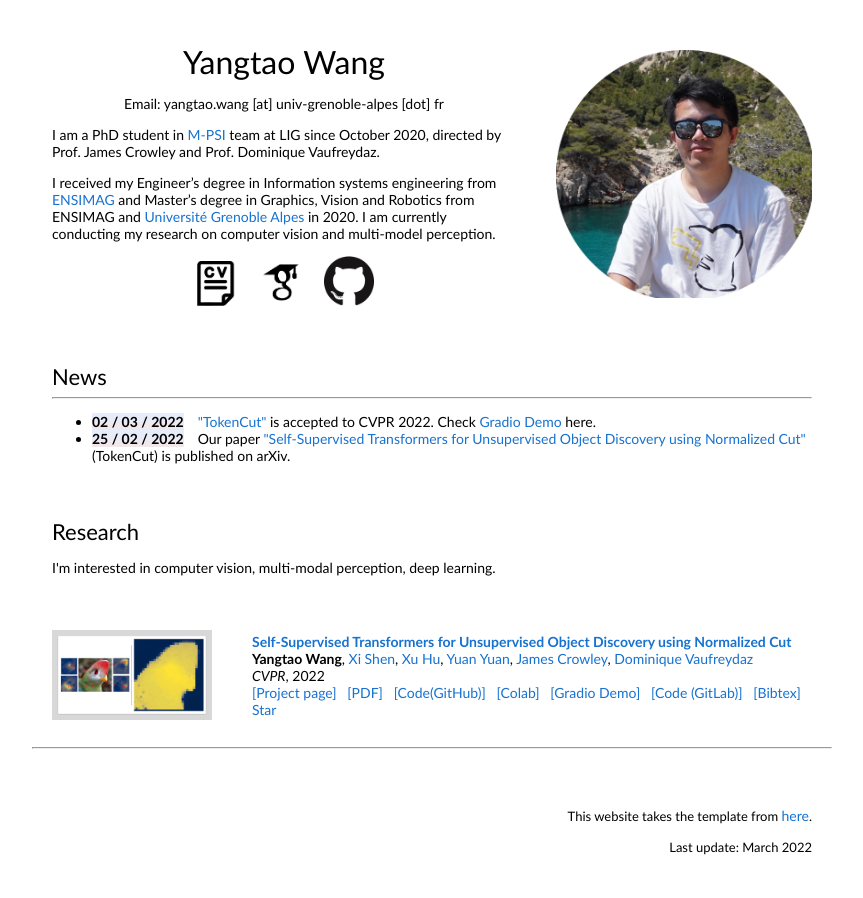
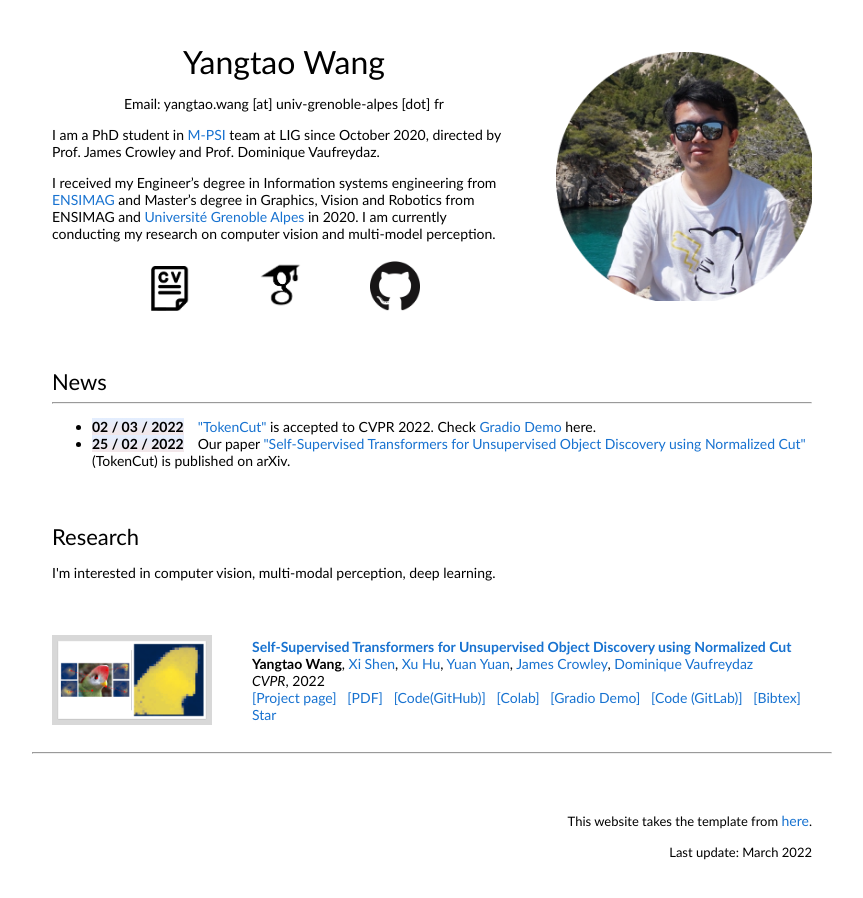
Before and after one commit to YangtaoWANG95/yangtaowang95.github.io, a plain HTML site: page index.html in a window 1280 px wide. Shown: the whole page, without its empty margins (208-1071 px from the left). Drawn offline with Linux system fonts and the light colour scheme.

Commit message:
layout update

```diff
--- a/index.html
+++ b/index.html
@@ -33,8 +33,8 @@
                    2020. I am currently conducting my research on computer vision and multi-model perception.
               </p>
               <p style="text-align:center">
-                <a href="data/YangtaoWang-CV.pdf"><img alt="Queries" src="images/cv.png" height="45"></a> &nbsp &nbsp
-                <a href="https://scholar.google.com/citations?user=-cLmqfwAAAAJ&hl=en&oi=ao"><img alt="Queries" src="images/google-scholar.png" height="50"></a> &nbsp &nbsp
+                <a href="data/YangtaoWang-CV.pdf"><img alt="Queries" src="images/cv.png" height="45"></a> &nbsp &nbsp &nbsp &nbsp &nbsp &nbsp &nbsp &nbsp
+                <a href="https://scholar.google.com/citations?user=-cLmqfwAAAAJ&hl=en&oi=ao"><img alt="Queries" src="images/google-scholar.png" height="55"></a> &nbsp &nbsp &nbsp &nbsp &nbsp &nbsp &nbsp &nbsp
                 <a href="https://github.com/YangtaoWANG95"><img alt="Queries" src="images/github.png" height="50"></a>
               </p>
             </td>
```
